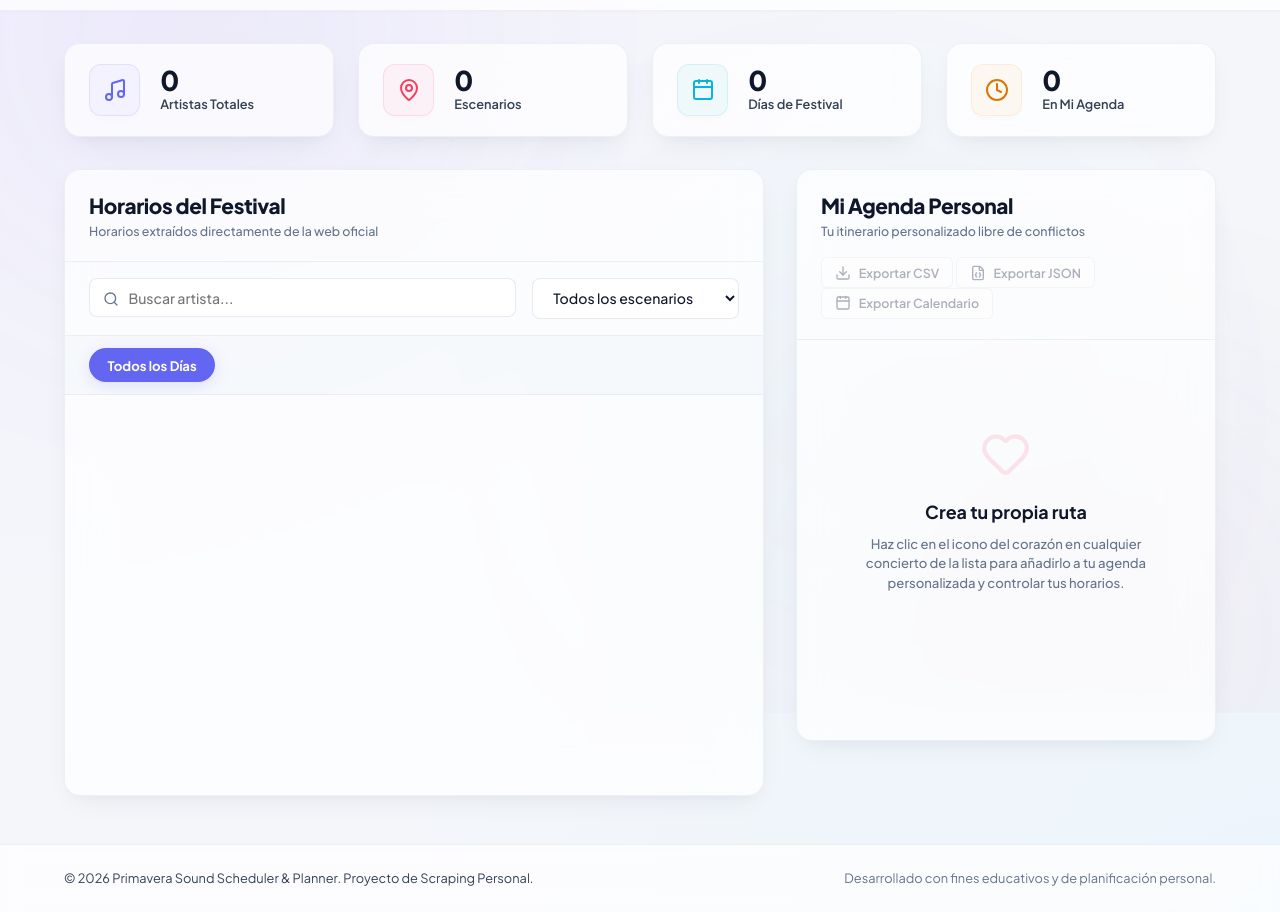
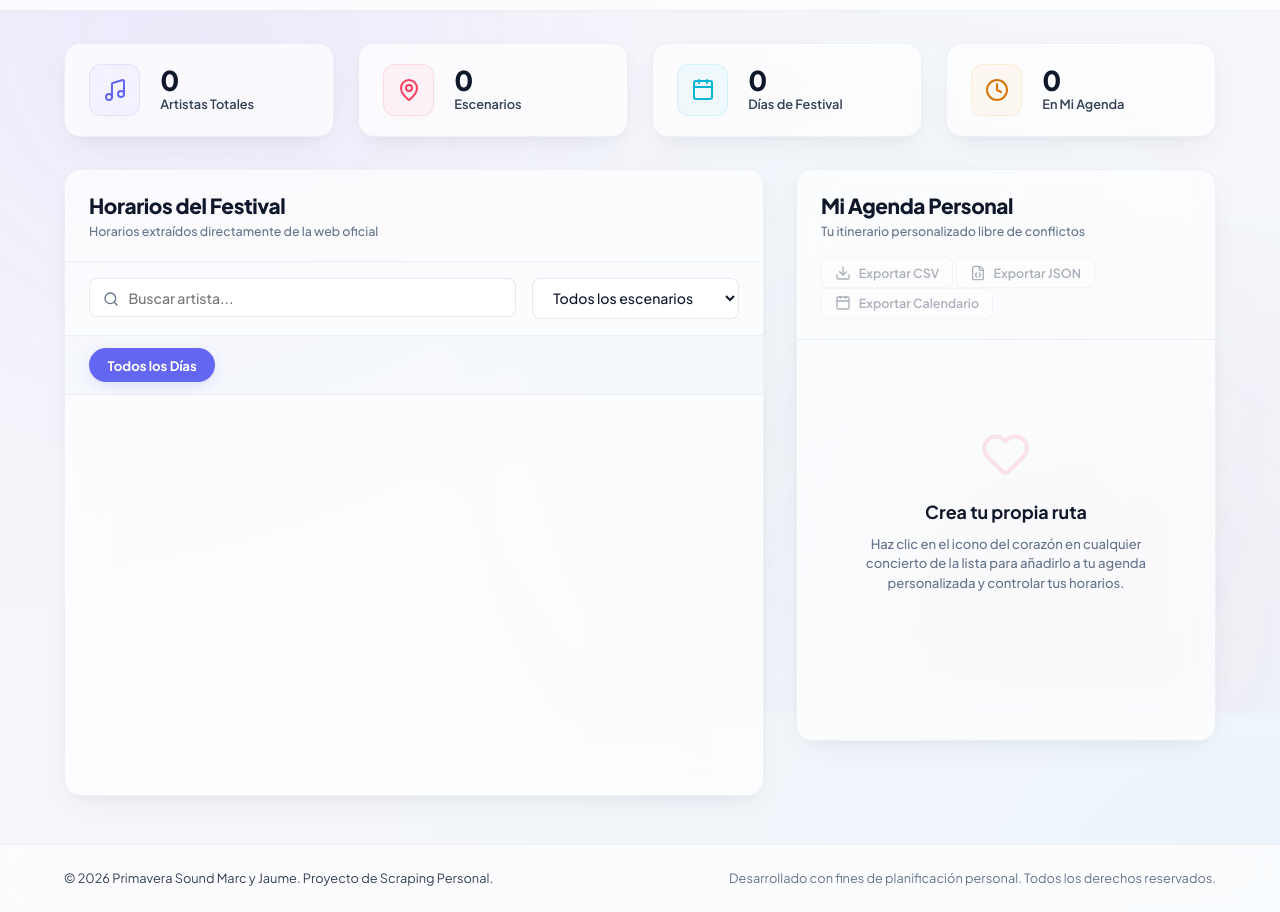
Before and after one commit to marcgime/primaveramarcyjaume, a website: page public/index.html in a window 1280 px wide. Shown: the part 87-999 px from the top of the page. Drawn offline with nearby package versions, Linux system fonts and the light colour scheme; no server answers.

Commit message:
Actualizar pie de página y copyright

```diff
--- a/public/index.html
+++ b/public/index.html
@@ -194,8 +194,8 @@
 
   <footer class="app-footer">
     <div class="container footer-content">
-      <p>&copy; 2026 Primavera Sound Scheduler & Planner. Proyecto de Scraping Personal.</p>
-      <p class="text-dim">Desarrollado con fines educativos y de planificación personal.</p>
+      <p>&copy; 2026 Primavera Sound Marc y Jaume. Proyecto de Scraping Personal.</p>
+      <p class="text-dim">Desarrollado con fines de planificación personal. Todos los derechos reservados.</p>
     </div>
   </footer>
 
```
